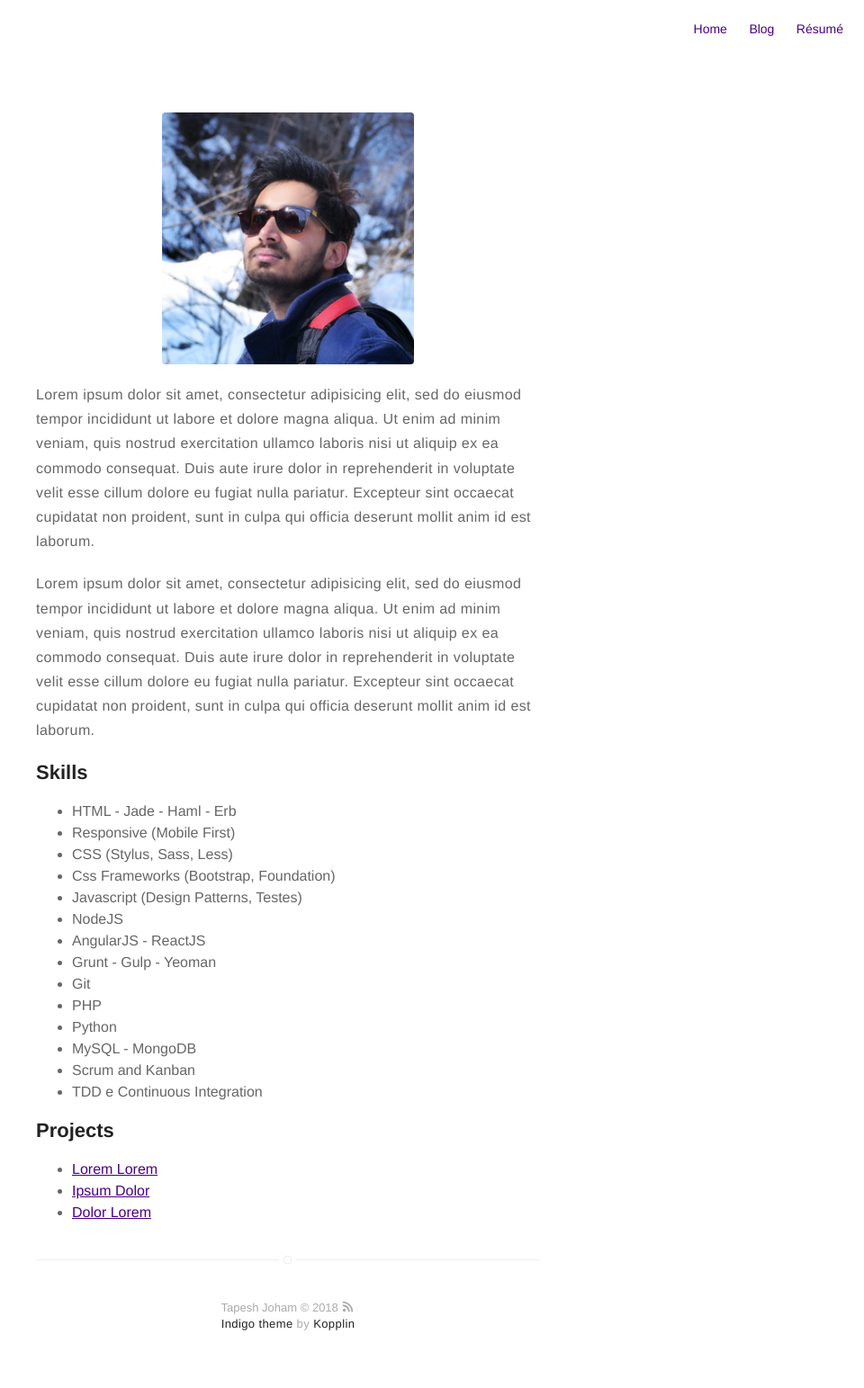
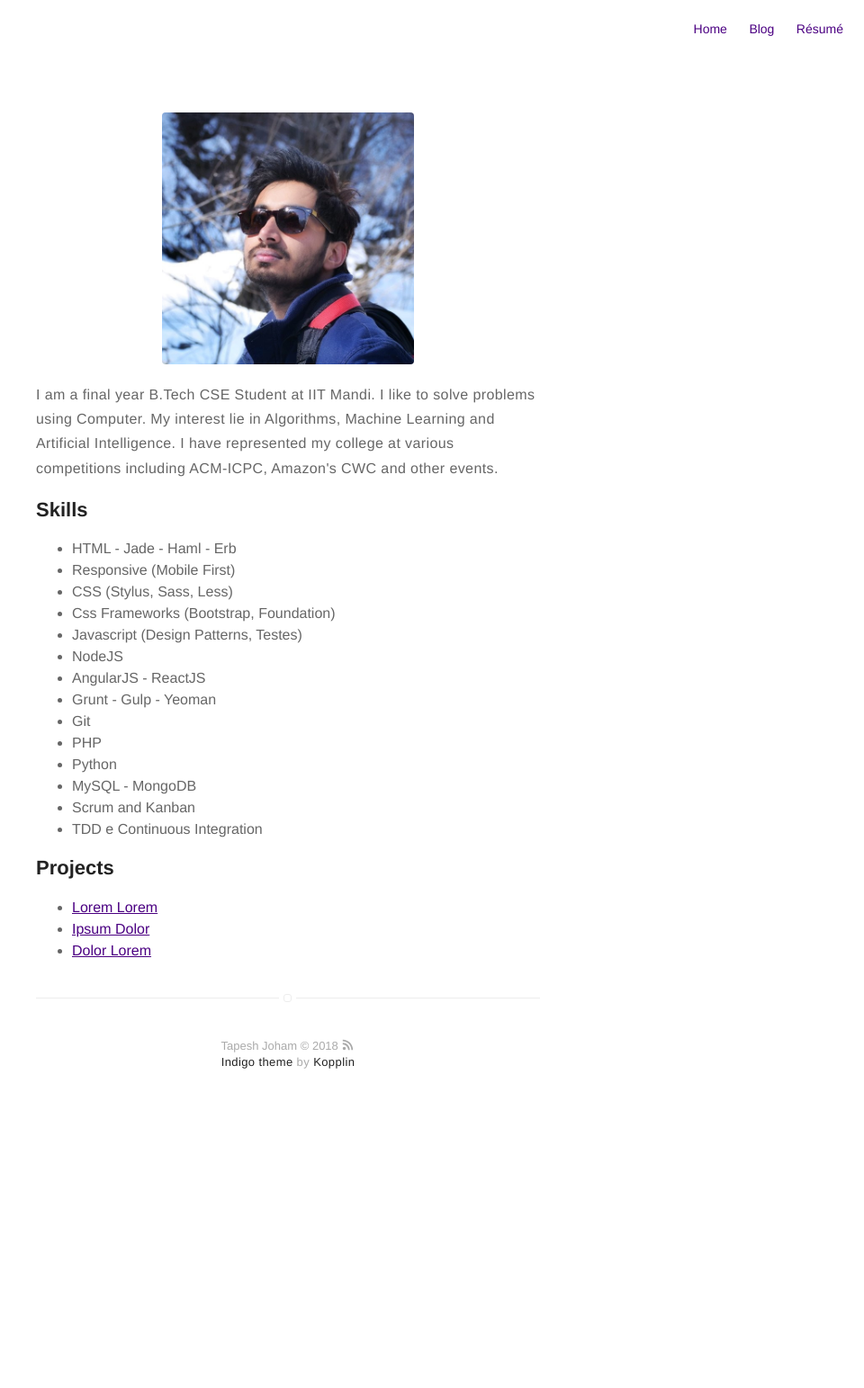
Before and after one commit to tapeshjoham/tapeshjoham.github.io, a Jekyll site: the page built from about.md, in a window 1280 px wide. Shown: the whole page at 90% size, without its empty margins (320-1280 px from the left). Built offline with Jekyll 4.4.1, drawn with Linux system fonts in a browser that asks for light colours; after the commit the page ends 1252 px from its top, so only the background shows below that.

Commit message:
Update about.md

```diff
--- a/about.md
+++ b/about.md
@@ -4,19 +4,7 @@ layout: page
 ---
 ![Profile Image]({{ site.url }}/{{ site.picture }})
 
-<p>Lorem ipsum dolor sit amet, consectetur adipisicing elit, sed do eiusmod
-tempor incididunt ut labore et dolore magna aliqua. Ut enim ad minim veniam,
-quis nostrud exercitation ullamco laboris nisi ut aliquip ex ea commodo
-consequat. Duis aute irure dolor in reprehenderit in voluptate velit esse
-cillum dolore eu fugiat nulla pariatur. Excepteur sint occaecat cupidatat non
-proident, sunt in culpa qui officia deserunt mollit anim id est laborum.</p>
-
-<p>Lorem ipsum dolor sit amet, consectetur adipisicing elit, sed do eiusmod
-tempor incididunt ut labore et dolore magna aliqua. Ut enim ad minim veniam,
-quis nostrud exercitation ullamco laboris nisi ut aliquip ex ea commodo
-consequat. Duis aute irure dolor in reprehenderit in voluptate velit esse
-cillum dolore eu fugiat nulla pariatur. Excepteur sint occaecat cupidatat non
-proident, sunt in culpa qui officia deserunt mollit anim id est laborum.</p>
+<p>I am a final year B.Tech CSE Student at IIT Mandi. I like to solve problems using Computer. My interest lie in Algorithms, Machine Learning and Artificial Intelligence. I have represented my college at various competitions including ACM-ICPC, Amazon's CWC and other events. </p>
 
 <h2>Skills</h2>
 
```
